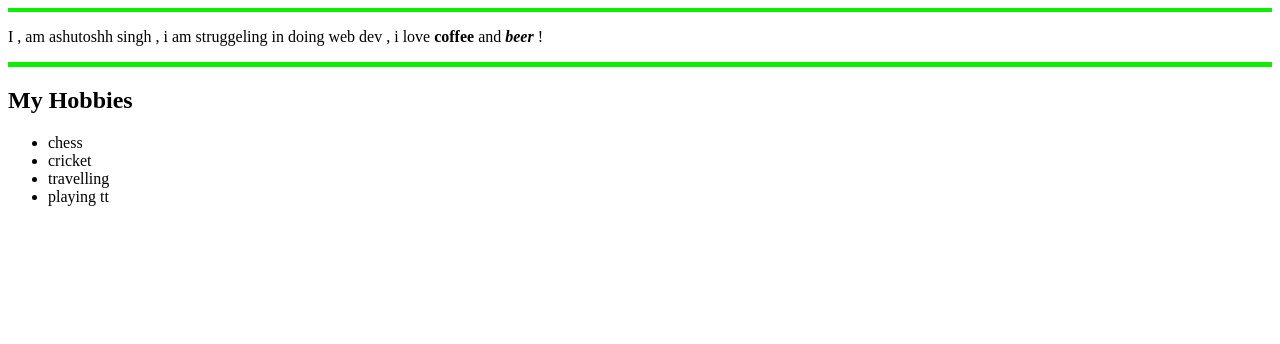
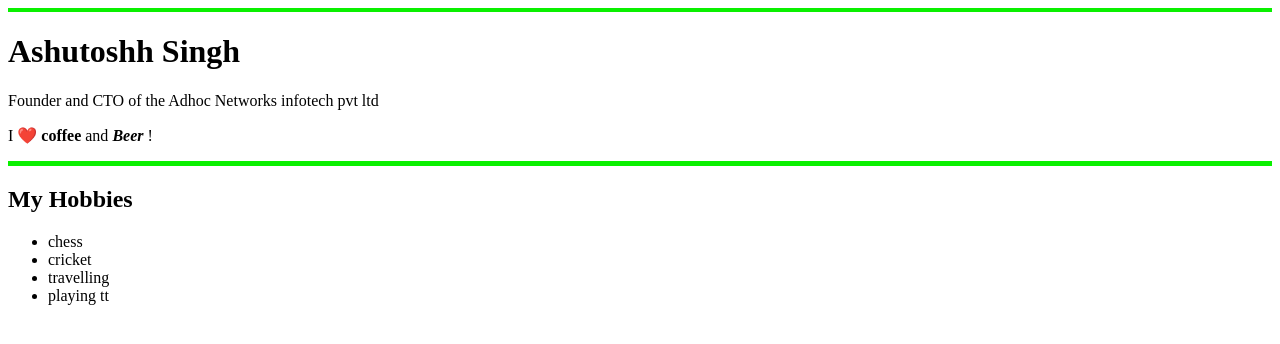
Before and after one commit to redashu/profile, a plain HTML site: page hobbies.html in a window 1280 px wide. Drawn offline with Linux system fonts and the light colour scheme.

Commit message:
updataing content

```diff
--- a/hobbies.html
+++ b/hobbies.html
@@ -8,7 +8,9 @@
 </head>
 <body>
     <hr color="safron" size="4">
-    <p> I , am ashutoshh singh , i am struggeling in doing web dev , i love <strong> coffee </strong>  and <b> <i> beer </i></b>  !</p>
+    <h1> Ashutoshh Singh </h1>
+    <p> Founder and CTO of the Adhoc Networks infotech pvt ltd </p>
+    <p>I ❤️ <strong> coffee </strong>  and <b> <i> Beer </i></b>  !</p>
     <hr color="safron" size="5">
     <h2> My Hobbies </h2>
     <ul>
```
Also changed, not shown: index.html (+1 -1 lines).
